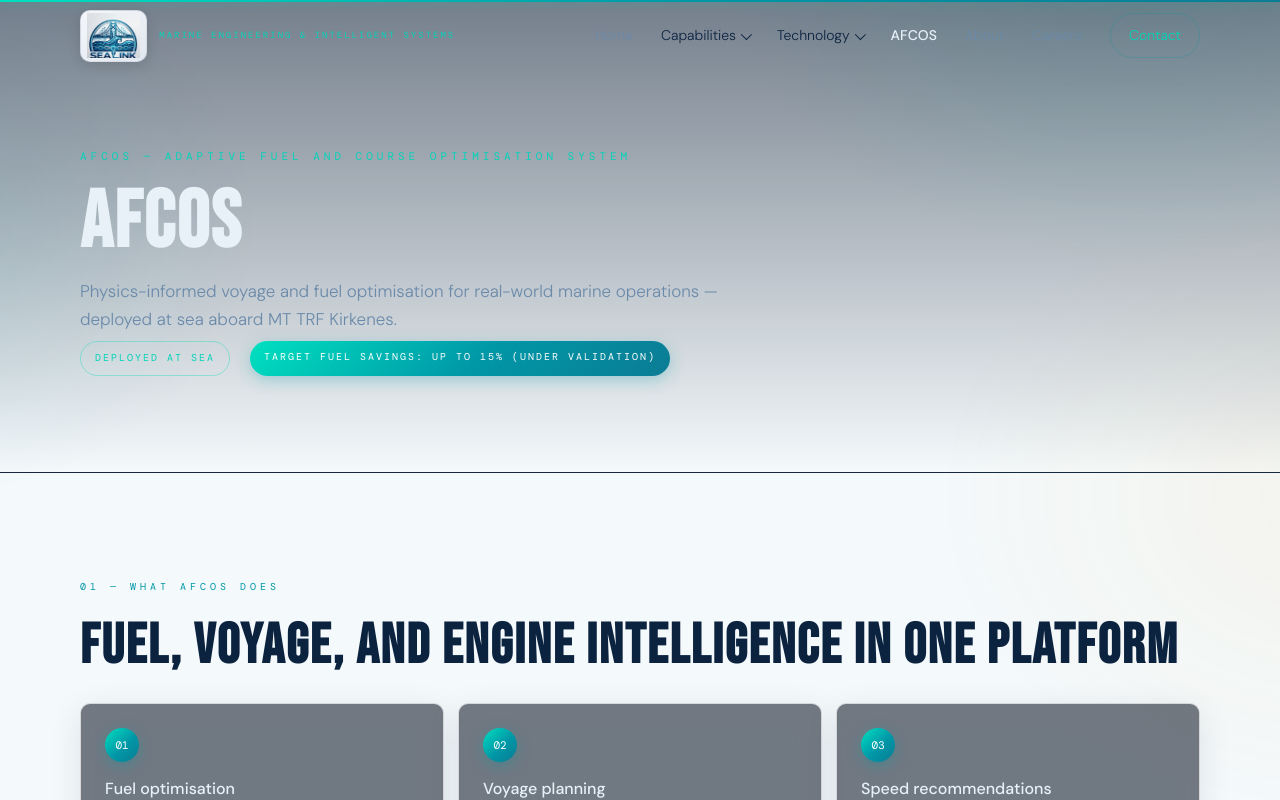
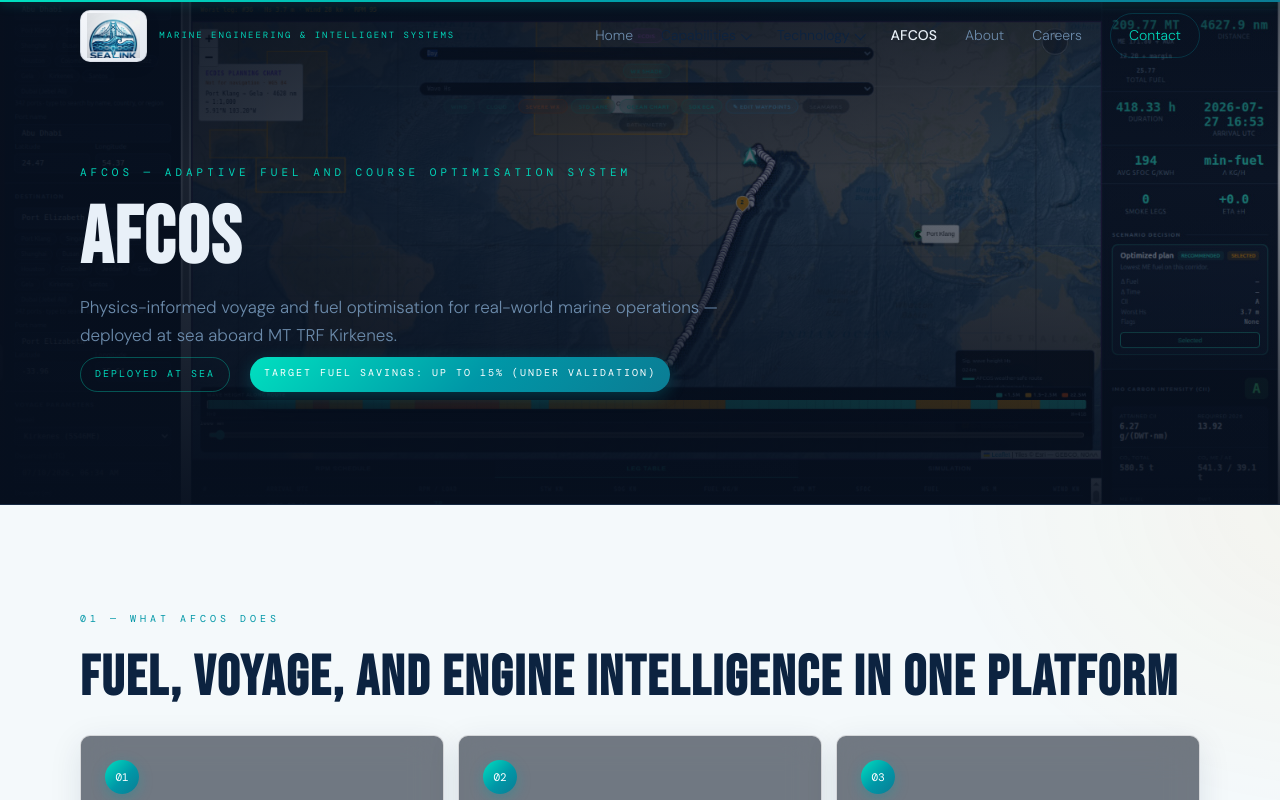
Before and after one commit to shailesh8944/sealink-, a Next.js app: page /afcos in a window 1280 px wide. Shown: the top 800 px of the page. Built offline with nearby package versions, Linux system fonts and the light colour scheme.

Commit message:
Use AFCOS voyage planning dashboard as hero background on AFCOS page
Co-Authored-By: Claude Sonnet 4.6 <noreply@anthropic.com>

```diff
--- a/components/pages/AfcosClient.tsx
+++ b/components/pages/AfcosClient.tsx
@@ -42,7 +42,8 @@ export default function AfcosClient() {
         eyebrow="AFCOS — Adaptive Fuel and Course Optimisation System"
         title="AFCOS"
         lead="Physics-informed voyage and fuel optimisation for real-world marine operations — deployed at sea aboard MT TRF Kirkenes."
-        variant="plain"
+        variant="ship"
+        bgImage="/assets/afcos-voyage-planning.jpg"
       >
         <div className="hero-actions" style={{ marginTop: 8 }}>
           <StatusPill stage="Deployed at Sea" />
```
